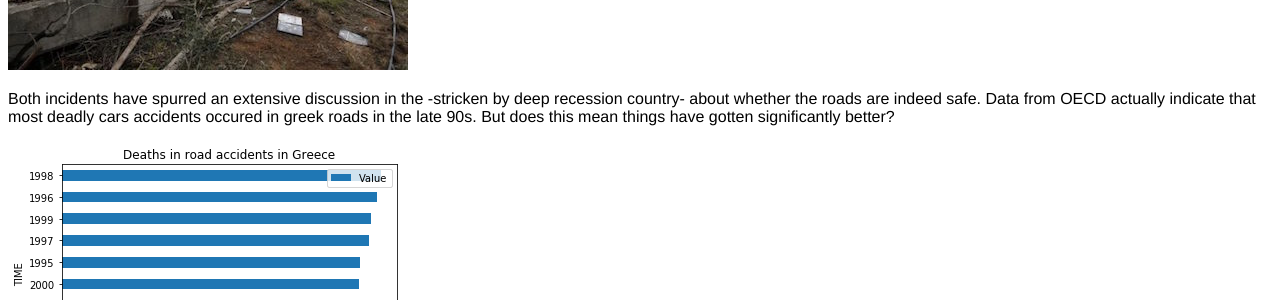
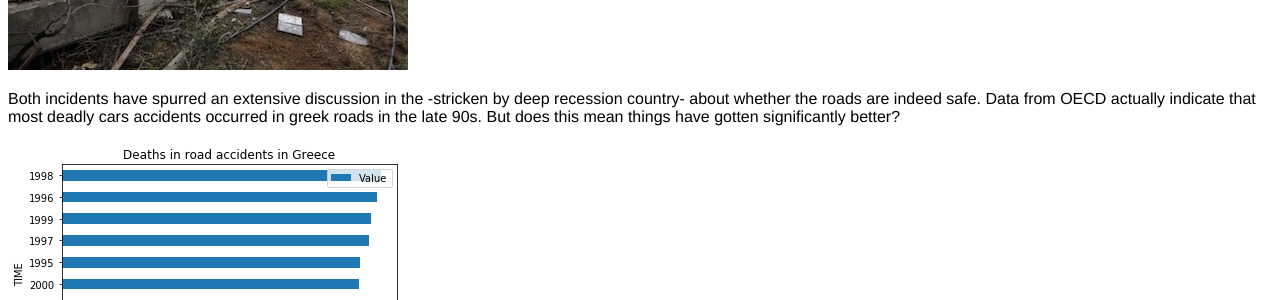
Before and after one commit to chrgavalas/data-projects, a Jekyll site: the page docs/Deadly-Greek-Roads/index.html, which Jekyll copies as it is, in a window 1280 px wide and 900 px high, scrolled down 659 px. Shown: the part 170-470 px from the top of the window. Built offline with Jekyll 4.4.1, drawn with Linux system fonts in a browser that asks for light colours.

Commit message:
Deadly roads

```diff
--- a/docs/Deadly-Greek-Roads/index.html
+++ b/docs/Deadly-Greek-Roads/index.html
@@ -13,7 +13,7 @@
   <img src="troxeo.jpg">
   <p>In early 2016 another car accident came to the spotlight. Pantelis Pantelidis, one of Greece’s most popular young singers, was killed in a car crash. The 32-year-old was driving on a southern Athens avenue when he lost control of his car early in the morning.</p>
   <img src="pantelidis.jpg">
-  <p> Both incidents have spurred an extensive discussion in the -stricken by deep recession country- about whether the roads are indeed safe. Data from OECD actually indicate that most deadly cars accidents occured in greek roads in the late 90s. But does this mean things have gotten significantly better? </p> </div>
+  <p> Both incidents have spurred an extensive discussion in the -stricken by deep recession country- about whether the roads are indeed safe. Data from OECD actually indicate that most deadly cars accidents occurred in greek roads in the late 90s. But does this mean things have gotten significantly better? </p> </div>
   <img src="pic1.png">
   <div> Data From <a href="https://data.oecd.org" target="blank"> OECD</a>. </div>
   <h3 class="title"> Numbers are down since then, but maybe still at a high comparative level? </h3>
```
Also changed, not shown: docs/Deadly-Greek-Roads/copy.jpg (added), docs/Deadly-Greek-Roads/pic2 copy.png (added), docs/Deadly-Greek-Roads/pic4 copy.png (added).
